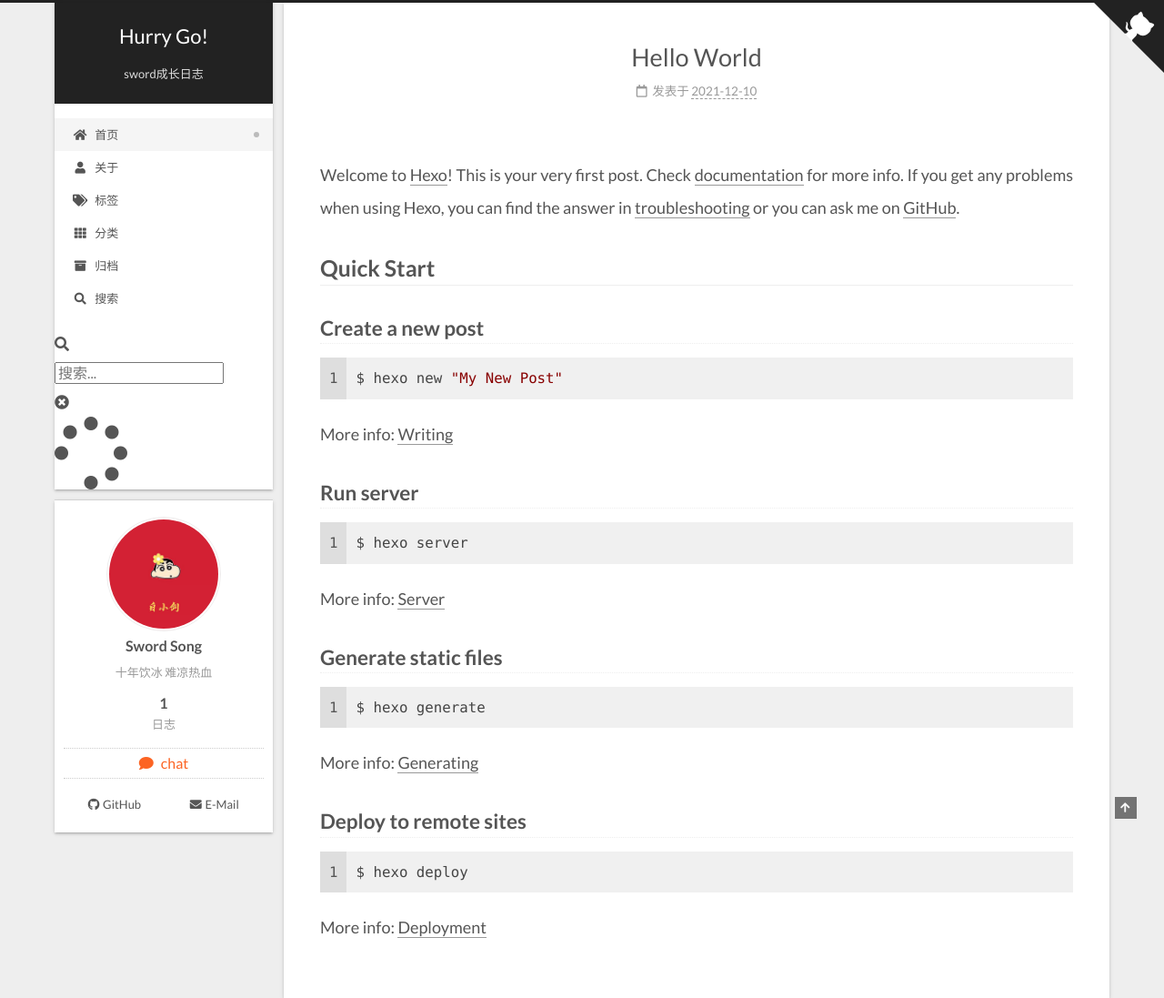
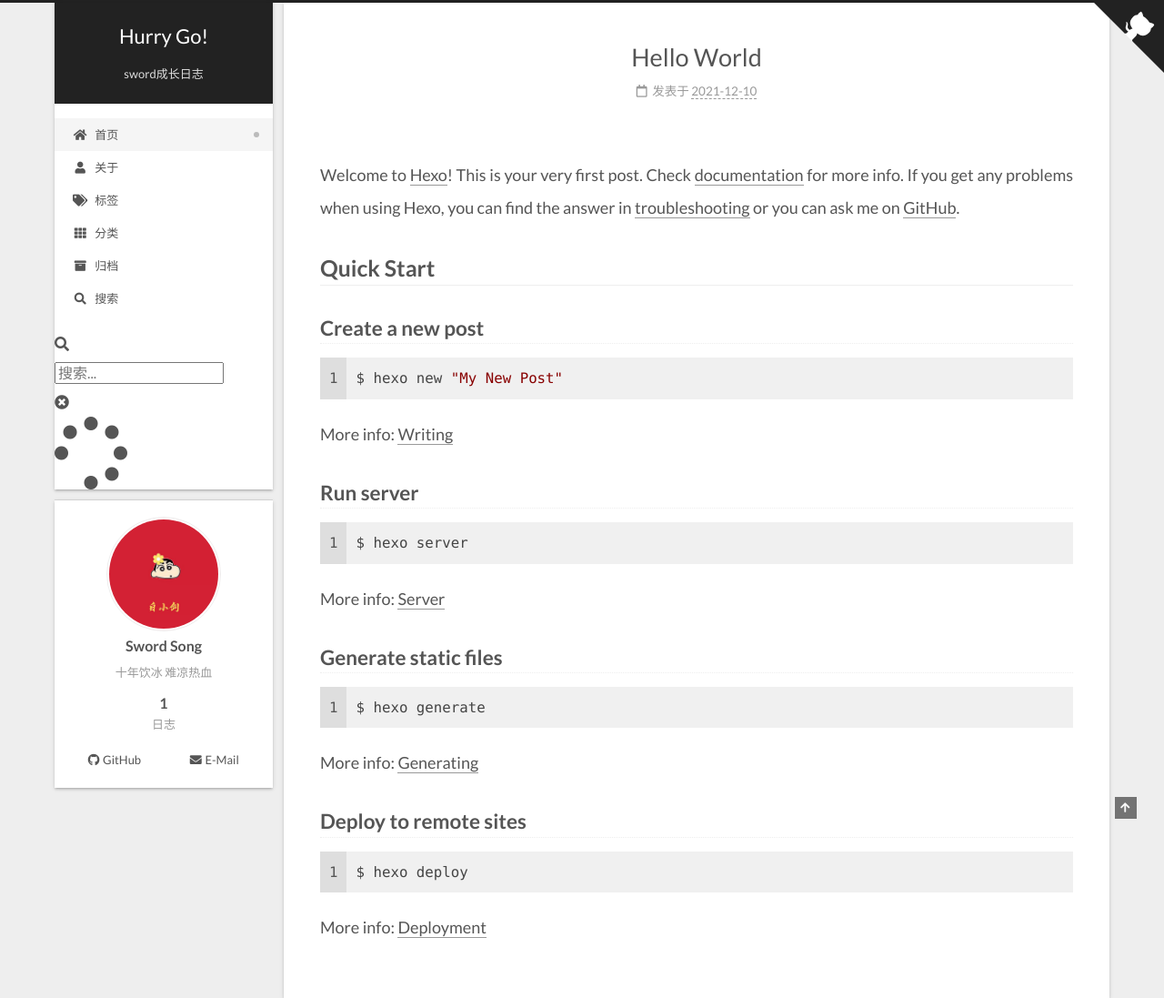
Before and after one commit to sword-song456/blog__sword, a plain HTML site: page index.html in a window 1280 px wide. Shown: the top 1097 px of the page at 91% size. Drawn offline with nearby package versions, Linux system fonts and the light colour scheme; some packages are replaced by stand-ins of ours; a script that the page names is missing.

Commit message:
Site updated: 2021-12-25 00:22:45

```diff
--- a/index.html
+++ b/index.html
@@ -167,11 +167,6 @@
       </div>
   </nav>
 </div>
-  <div class="sidebar-button site-overview-item animated">
-    <button><i class="fa fa-comment"></i>
-      chat
-    </button>
-  </div>
   <div class="links-of-author site-overview-item animated">
       <span class="links-of-author-item">
         <a href="https://github.com/sword-song456" title="GitHub → https:&#x2F;&#x2F;github.com&#x2F;sword-song456" rel="noopener" target="_blank"><i class="fab fa-github fa-fw"></i>GitHub</a>
```
Also changed, not shown: 2021/12/10/hello-world/index.html (+0 -5 lines), archives/2021/12/index.html (+0 -5 lines), archives/2021/index.html (+0 -5 lines), archives/index.html (+0 -5 lines).
